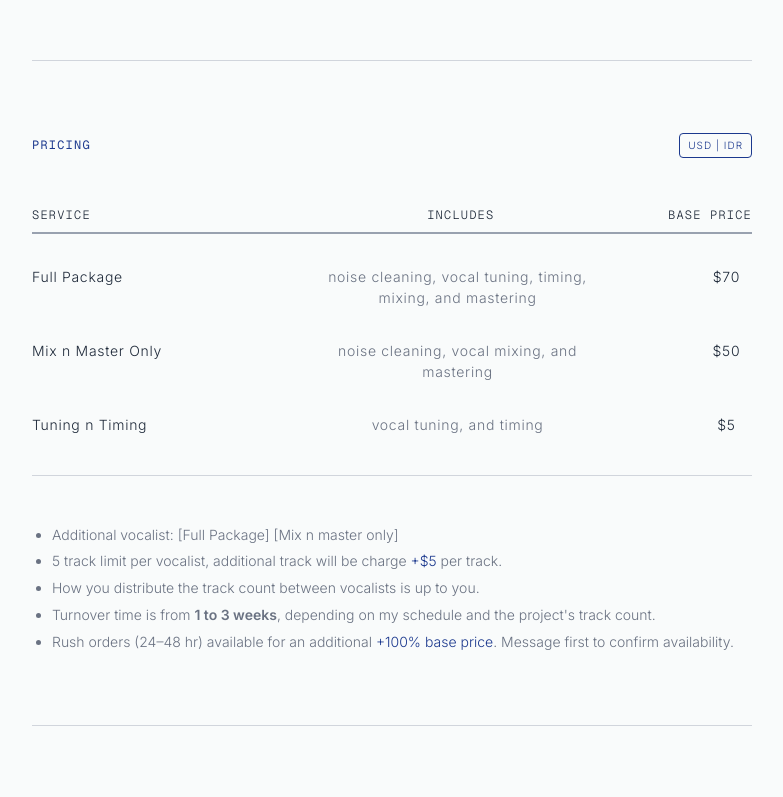
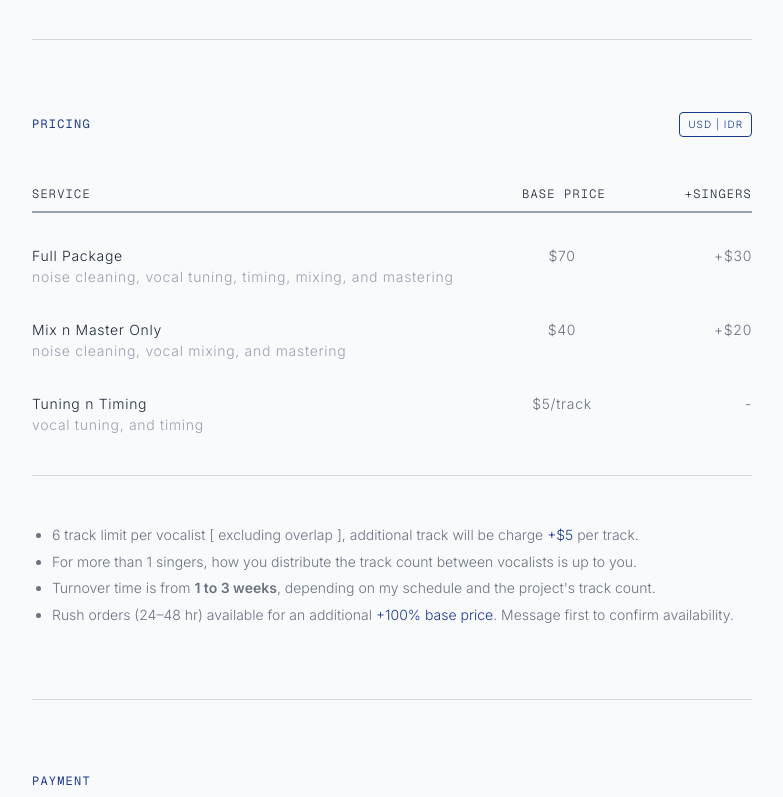
Before and after one commit to tadakanodesu/comms-page, a React (Vite) app: page / in a window 1280 px wide. Shown: the part 1338-2135 px from the top of the page, without its empty margins (248-1031 px from the left). Built offline with nearby package versions, Linux system fonts and the light colour scheme.

Commit message:
second commit

```diff
--- a/src/App.jsx
+++ b/src/App.jsx
@@ -8,7 +8,7 @@ import Footer from "./components/Footer";
 const App = () => {
   return (
     <>
-      <div className="min-h-screen bg-mist-50">
+      <div className="min-h-screen flex-nowrap">
         <div className="flex flex-col">
           <div className="max-w-3xl mx-auto px-6 py-20 md:py-28 space-y-18">
             {/* HEADER */}
--- a/src/components/Guidelines.jsx
+++ b/src/components/Guidelines.jsx
@@ -9,7 +9,7 @@ const Guidelines = () => {
           {[
             [
               "Send RAW vocals",
-              "DO NOT put ANY KIND of effects on your vocals, i will all the processing from scratch.",
+              "DO NOT put ANY KIND of effects on your vocals, i will handle the processing.",
             ],
             ["Vocal export", "Export the vocal as .wav [ 24-bit / 44.1 kHz ]."],
             [
--- a/src/components/Pricing.jsx
+++ b/src/components/Pricing.jsx
@@ -18,7 +18,7 @@ const Pricing = () => {
             USD | IDR
           </button>
         </div>
-        <div className="grid grid-cols-[2fr_2fr_1fr] mt-12 gap-4 pb-2 border-b-2 border-gray-400">
+        <div className="grid grid-cols-[4fr_1fr_1fr] mt-12 gap-4 pb-2 border-b-2 border-gray-400">
           {priceHead.map((h) => (
             <p
               key={h}
@@ -31,28 +31,33 @@ const Pricing = () => {
         </div>
 
         <div
-          className="grid grid-cols-[2fr_2fr_1fr] gap-8 pb-10 border-b border-gray-300 text-[14px] tracking-wider text-gray-800"
+          className="grid grid-cols-[4fr_1fr_1fr] gap-8 pb-10 border-b border-gray-300 text-[14px] tracking-wider text-gray-800"
           style={{ fontFamily: "Inter" }}
         >
           {priceIndo.map((value, index) => (
             <Fragment key={index}>
-              <p className="text-left">{value.service}</p>
-              <p className="text-center text-gray-500">{value.include}</p>
-              <p className="text-center ml-20">
+              <div className="flex flex-col">
+                <p className="text-left">{value.service}</p>
+                <p className="text-left text-gray-400">{value.include}</p>
+              </div>
+              <p className="pl-3 text-center text-gray-500">
                 {currency === "USD" ? value.priceUsd : value.priceIdr}
+              </p>
+              <p className="text-right text-gray-500">
+                {currency === "USD" ? value.addUsd : value.addIdr}
               </p>
             </Fragment>
           ))}
         </div>
 
         <ul className="list-disc ml-5 mt-12 text-sm text-gray-500 leading-relaxed space-y-1">
-          <li>Additional vocalist: [Full Package] [Mix n master only] </li>
           <li>
-            5 track limit per vocalist, additional track will be charge{" "}
-            <span className="text-blue-900">+$5</span> per track.
+            6 track limit per vocalist [ excluding overlap ], additional track
+            will be charge <span className="text-blue-900">+$5</span> per track.
           </li>
           <li>
-            How you distribute the track count between vocalists is up to you.
+            For more than 1 singers, how you distribute the track count between
+            vocalists is up to you.
           </li>
           <li>
             Turnover time is from{" "}
--- a/src/constants/index.jsx
+++ b/src/constants/index.jsx
@@ -1,4 +1,4 @@
-export const priceHead = ["Service", "Includes", "Base Price"];
+export const priceHead = ["Service", "Base Price", "+Singers"];
 
 export const priceIndo = [
   {
@@ -6,17 +6,23 @@ export const priceIndo = [
     include: "noise cleaning, vocal tuning, timing, mixing, and mastering",
     priceIdr: "400k",
     priceUsd: "$70",
+    addIdr: "+200k",
+    addUsd: "+$30",
   },
   {
     service: "Mix n Master Only",
     include: "noise cleaning, vocal mixing, and mastering",
     priceIdr: "300k",
-    priceUsd: "$50",
+    priceUsd: "$40",
+    addIdr: "+150k",
+    addUsd: "+$20",
   },
   {
     service: "Tuning n Timing",
     include: "vocal tuning, and timing",
-    priceIdr: "50k",
-    priceUsd: "$5",
+    priceIdr: "50k/track",
+    priceUsd: "$5/track",
+    addIdr: "-",
+    addUsd: "-",
   },
 ];
--- a/src/index.css
+++ b/src/index.css
@@ -2,6 +2,7 @@
 @import "tailwindcss";
 
 body {
+  background-color: #f8fafc;
   font-family: "Inter";
   font-weight: 300;
 }
```
